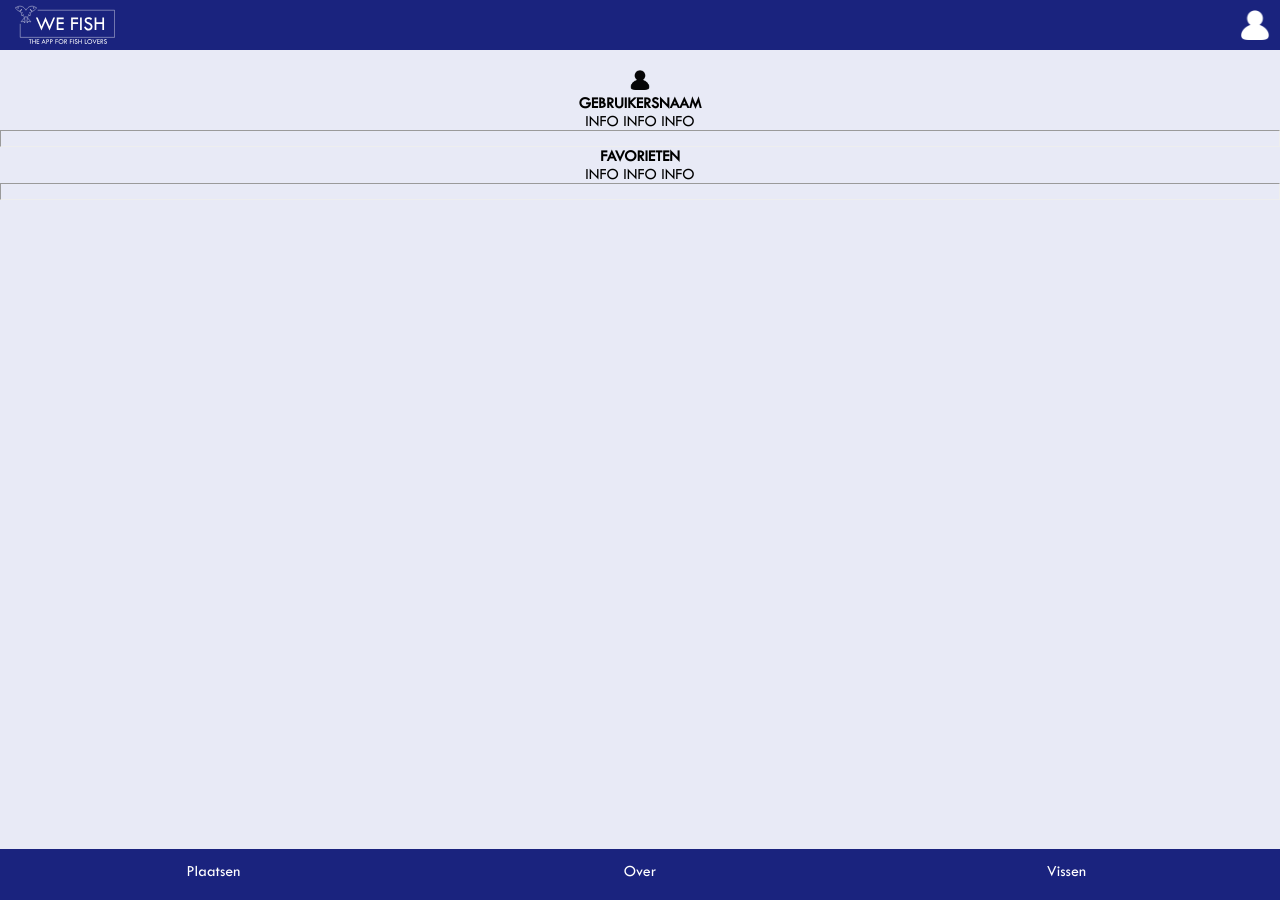
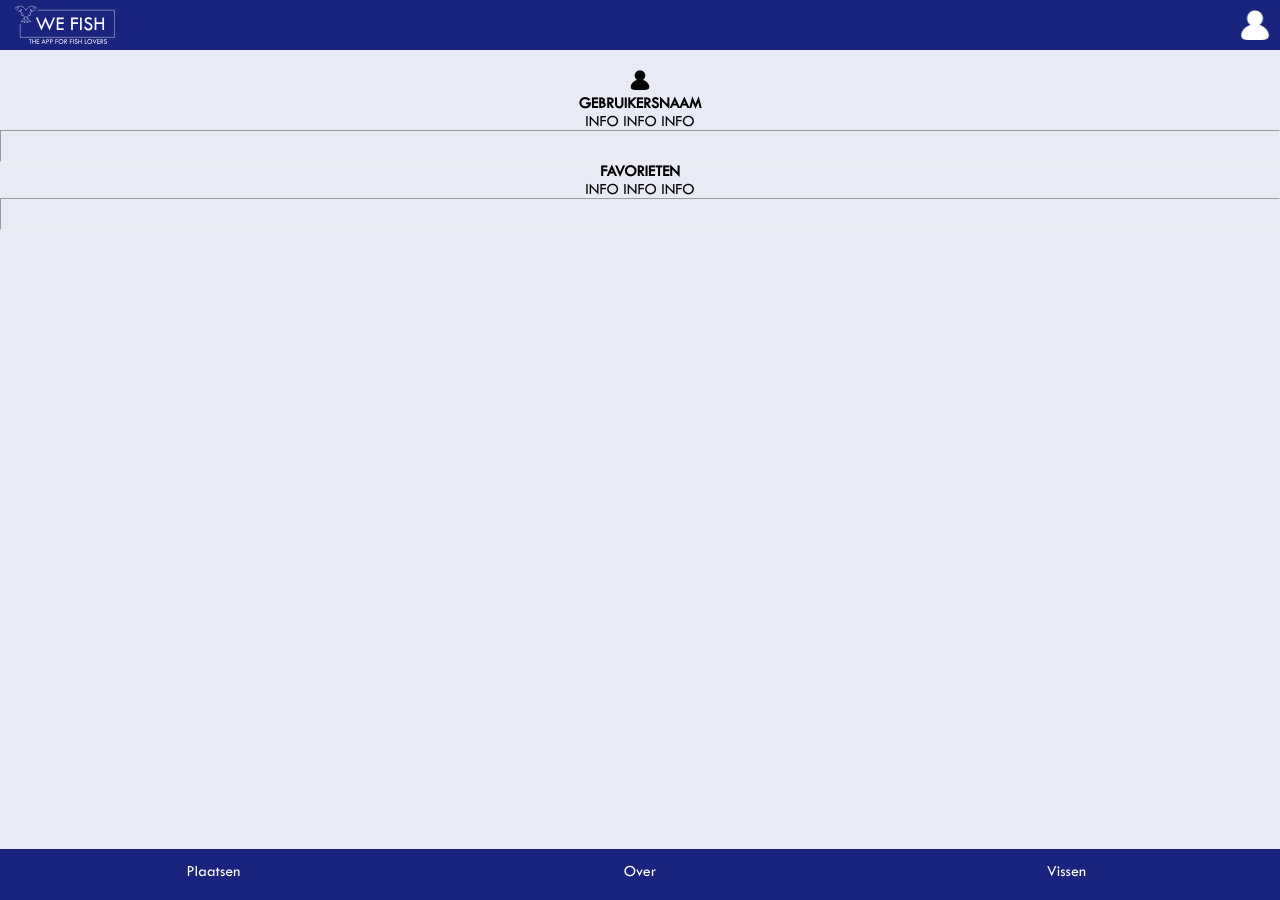
Before and after one commit to svennote/WeFish.github.io, a Jekyll site: the page built from profile.html, in a window 1280 px wide. Built offline with Jekyll 4.4.1, drawn with Linux system fonts in a browser that asks for light colours.

Commit message:
aangepast

```diff
--- a/css/login.scss
+++ b/css/login.scss
@@ -120,7 +120,7 @@ color:white;
 
 hr {
 
-padding-bottom:15px;
+padding:15px 0px;
 
 }
 
```
